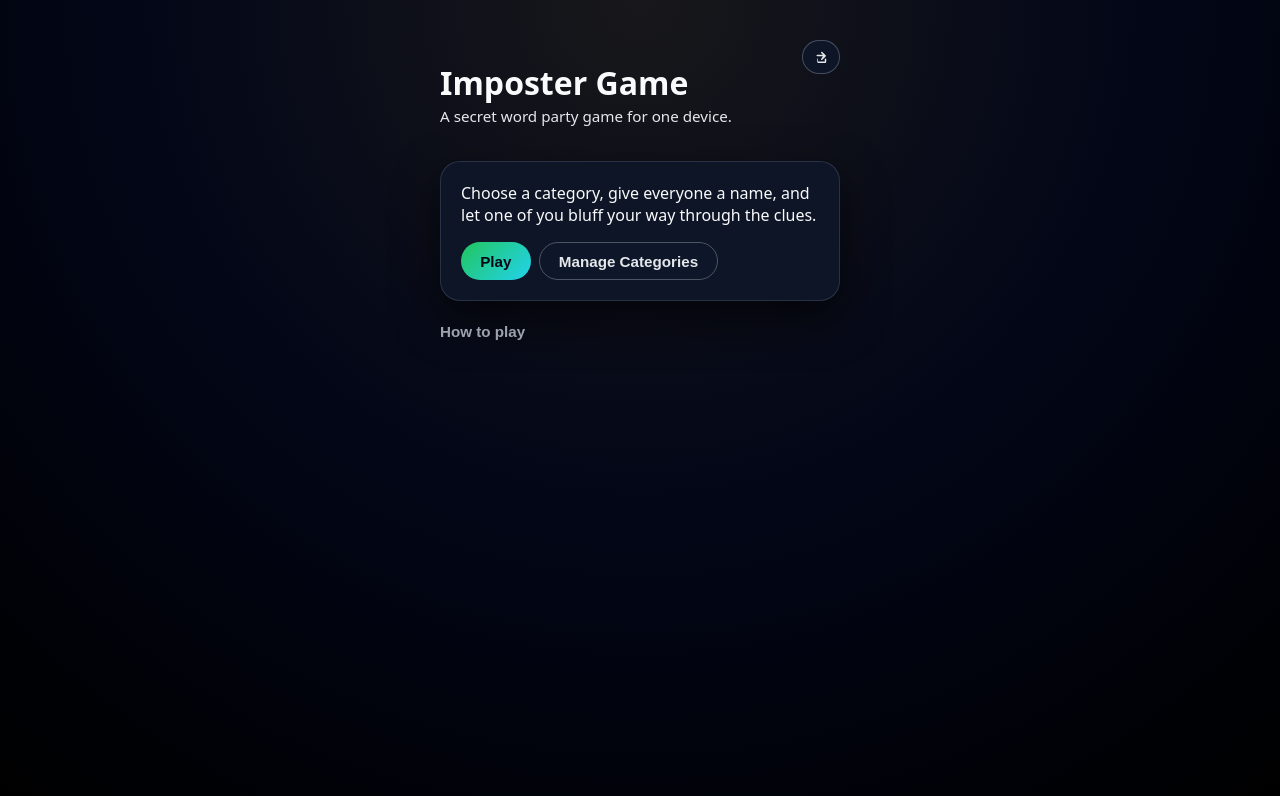
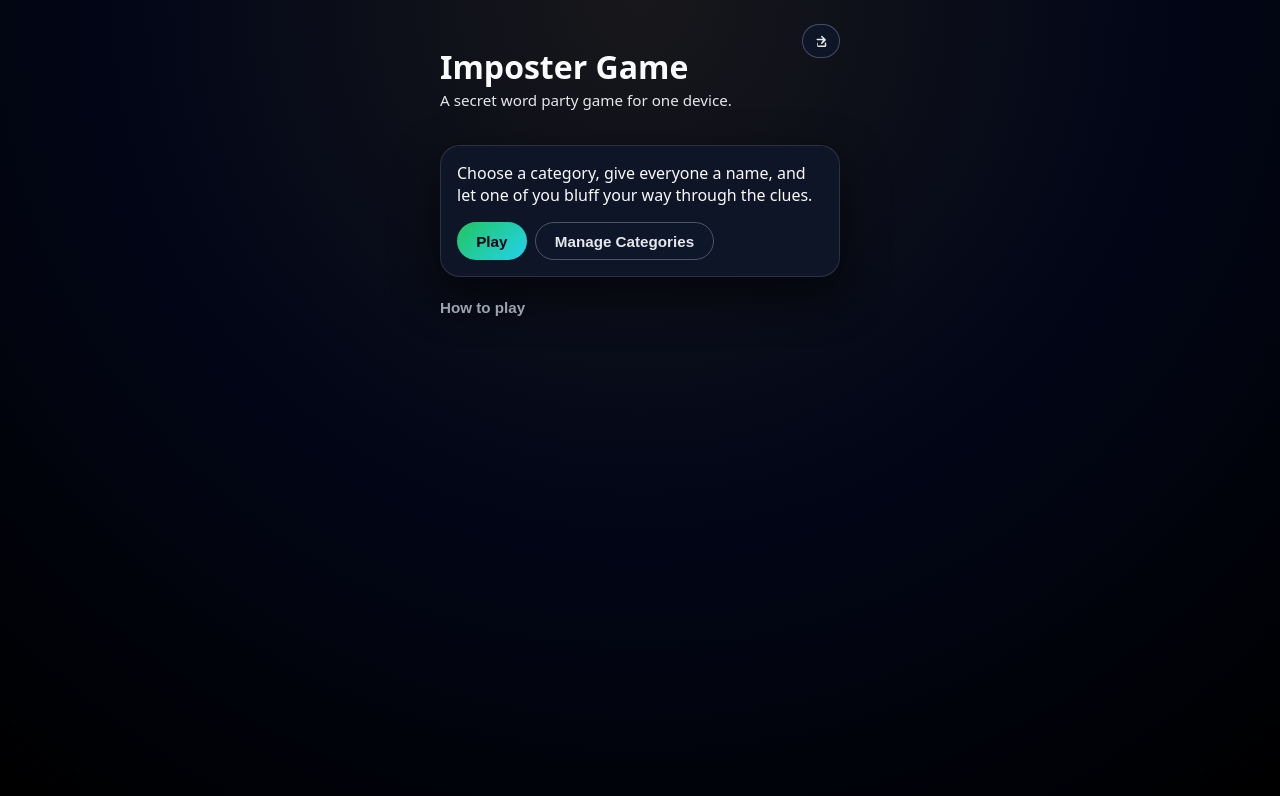
Before and after one commit to AliceTVG/imposter-game, a React (Vite) app in the folder imposter-game/: page / in a window 1280 px wide. Shown: the top 796 px of the page. Built offline with nearby package versions, Linux system fonts and the light colour scheme.

Commit message:
UI fixes for real

```diff
--- a/imposter-game/src/App.jsx
+++ b/imposter-game/src/App.jsx
@@ -61,7 +61,7 @@ function App() {
   };
 
   return (
-    <div className="app" style={{ maxWidth: 480, margin: "0 auto", padding: 16 }}>
+    <div className="app" >
       {screen === "home" && (
         <HomeScreen
           onPlay={() => setScreen("setup")}
--- a/imposter-game/src/index.css
+++ b/imposter-game/src/index.css
@@ -8,6 +8,7 @@ body {
   margin: 0;
 }
 
+/* Main app wrapper – handles centering and safe-area padding */
 .app {
   min-height: 100vh;
   display: flex;
@@ -17,17 +18,31 @@ body {
   box-sizing: border-box;
 }
 
+/* Inner content column – fixed max width, no extra padding */
 .app > div {
   width: 100%;
-  max-width: 480px;
-  padding: 1.5rem;
+  max-width: 400px;
 }
+
+/* For full-width vertical screens like HowToPlay / ShareGame */
+.screen-container {
+  display: flex;
+  flex-direction: column;
+  align-items: center;
+  text-align: left;
+}
+
+.screen-container > h1,
+.screen-container .screen-header-left {
+  align-self: flex-start;
+}
+
 
 /* Typography, cards, fields – as before */
 .card {
   background: rgba(15, 23, 42, 0.9);
   border-radius: 20px;
-  padding: 1.25rem;
+  padding: 1rem;
   box-shadow: 0 18px 45px rgba(0, 0, 0, 0.6);
   border: 1px solid rgba(148, 163, 184, 0.2);
   margin-top: 1rem;
@@ -240,7 +255,7 @@ select:focus {
 /* Keep cards from stretching too wide when centered */
 .card-narrow {
   width: 100%;
-  max-width: 420px;
+  max-width: 400px;
 }
 
 @media (max-width: 400px) {
@@ -397,10 +412,3 @@ select:focus {
   display: flex;
   justify-content: flex-start;
 }
-
-.screen-container {
-  width: 100%;
-  max-width: 480px;
-  margin: 0 auto;
-  box-sizing: border-box;
-}
--- a/imposter-game/src/screens/HowToPlayScreen.jsx
+++ b/imposter-game/src/screens/HowToPlayScreen.jsx
@@ -3,7 +3,7 @@
 export default function HowToPlayScreen({ onBack }) {
   return (
     <div className="screen-container">
-      <button className="btn-text" onClick={onBack}>
+      <button className="btn-text screen-header-left" onClick={onBack}>
         ← Back
       </button>
 
```
